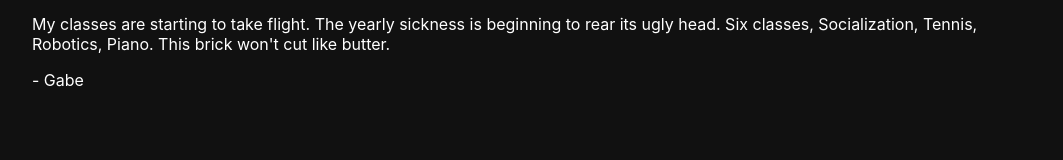
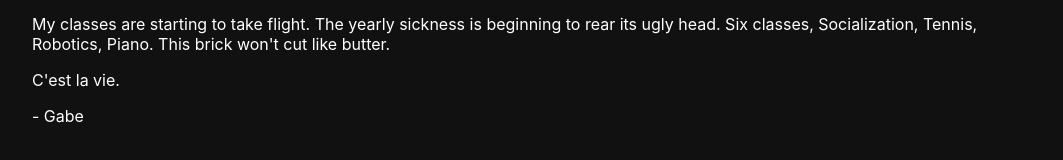
Before and after one commit to gabehowe/gabehowe.github.io, a plain HTML site: page e/blog/articles/2024-08-22.html in a window 1280 px wide. Shown: the part 995-1155 px from the top of the page, without its empty margins (108-1171 px from the left). Before the commit the page ends 1132 px from the top, so only its background shows below. Drawn offline with nearby package versions, Linux system fonts and the light colour scheme; some packages are replaced by stand-ins of ours; files whose address does not match are found by name.

Commit message:
Update 2024-08-22.html

```diff
--- a/e/blog/articles/2024-08-22.html
+++ b/e/blog/articles/2024-08-22.html
@@ -33,7 +33,7 @@ The same part of me doesn't want to go this year either. Maybe it just doesn't s
 <p>Graduation has always been a bittersweet event; onwards and upwards, but at the expense of backwards and downwards. I suppose I could go take the easy way out and go to school where many of my compatriots are going, but the aforementioned consequences make that an undesirable idea.</p>
 <p>There's an idea of one's best friend, the one with whom one never loses contact, the one with whom one starts a business, moves into adjacent cookie cutter subdivision homes with, et cetera. The idea of being the best friend implies that there are other friends who are less best or un-best. When I think of friends I usually slot them into this category, but I'm coming around to the idea of time-limited friends; the friends you go to school with and never see again. The prevailing comfort is that although graduation causes a near reset of social circles and stability, positive progression is for the better regardless. I argue that although to be one's best self (and idea which sounds kind of lonely), positive progression is required, it's not necessarily the inevitable truth for all. What about places like those described in <em>Out of the Dust</em> and <em>Moon over Manifest</em>?</p>
 <p>My classes are starting to take flight. The yearly sickness is beginning to rear its ugly head. Six classes, Socialization, Tennis, Robotics, Piano. This brick won't cut like butter.</p>
-
+<p>C'est la vie.</p>
     <p>- Gabe</p></div>
 <script src="../script.js"></script>
 <script src="https://cdnjs.cloudflare.com/ajax/libs/mathjax/2.7.0/MathJax.js?config=TeX-MML-AM_CHTML"></script>
```
